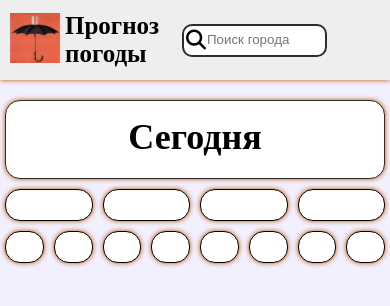
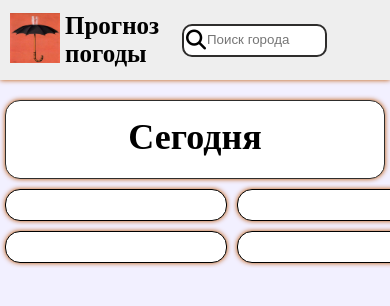
Before and after one commit to AlenaDance/test, a plain HTML site: page index.html in a window 390 px wide. Drawn offline with Linux system fonts and the light colour scheme; no server answers.

Commit message:
Update phone-style.css

```diff
--- a/phone-style.css
+++ b/phone-style.css
@@ -61,3 +61,6 @@
 .item-subtitle{
     font-size: 16px;
 }
+.cards, .day-card{
+    min-width:190px;
+}
```
